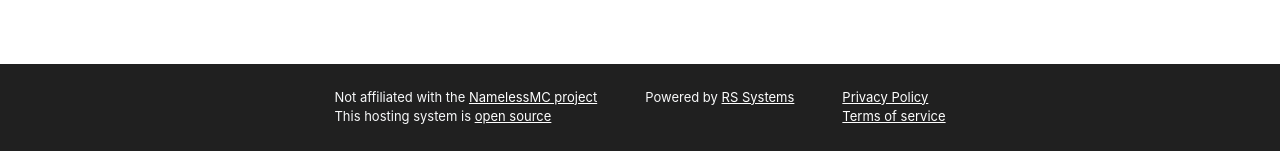
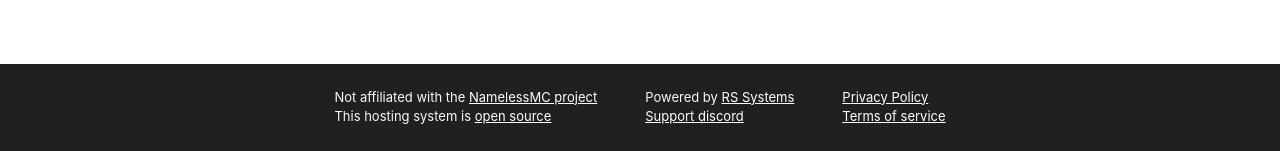
Before and after one commit to namelessmc-bot/namelessmc_hosting, a Django app: page / in a window 1280 px wide. Shown: the part 1661-1812 px from the top of the page. Run offline with Django 3.2, Linux system fonts and the light colour scheme; some libraries are stand-ins or nearby versions.

Commit message:
Link support discord in footer

```diff
--- a/frontend/main/templates/main/base.html
+++ b/frontend/main/templates/main/base.html
@@ -98,6 +98,7 @@
                     </div>
                     <div class="px-4">
                         Powered by <a href="https://rs-sys.nl/">RS Systems</a><br>
+                        <a href="https://discord.gg/ePApzPp">Support discord</a>
                     </div>
                     <div class="px-4">
                         <a href="{% url 'privacy' %}">Privacy Policy</a><br>
```
